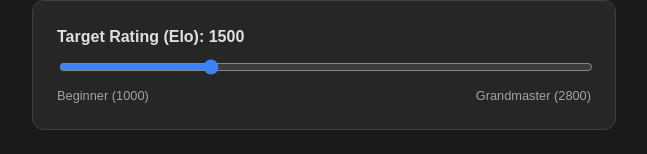
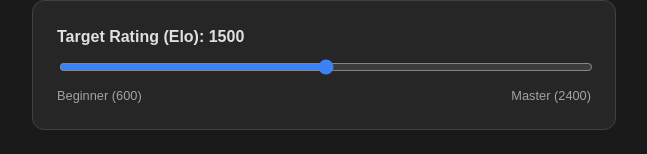
Before and after one commit to pawel-dubiel/human-chess, a React app in the folder frontend/: page / in a window 1280 px wide. Shown: the part 193-347 px from the top of the page, without its empty margins (632-1279 px from the left). Built offline with nearby package versions, Linux system fonts and the light colour scheme; no server answers; the HTML template or start-up script is replaced by a standard one.

Commit message:
chore(frontend): Adjust Elo range in UI

```diff
--- a/frontend/src/App.jsx
+++ b/frontend/src/App.jsx
@@ -172,16 +172,16 @@ const App = () => {
                     <label style={{ display: "block", marginBottom: "0.5rem", fontWeight: "bold" }}>Target Rating (Elo): {elo}</label>
                     <input
                         type="range"
-                        min="1000"
-                        max="2800"
-                        step="100"
+                        min="600"
+                        max="2400"
+                        step="50"
                         value={elo}
                         onChange={(e) => setElo(e.target.value)}
                         style={{ width: "100%", accentColor: "#3b82f6" }}
                     />
                     <div style={{ display: "flex", justifyContent: "space-between", fontSize: "0.8rem", color: "#a3a3a3", marginTop: "0.25rem" }}>
-                        <span>Beginner (1000)</span>
-                        <span>Grandmaster (2800)</span>
+                        <span>Beginner (600)</span>
+                        <span>Master (2400)</span>
                     </div>
                 </div>
 
```
